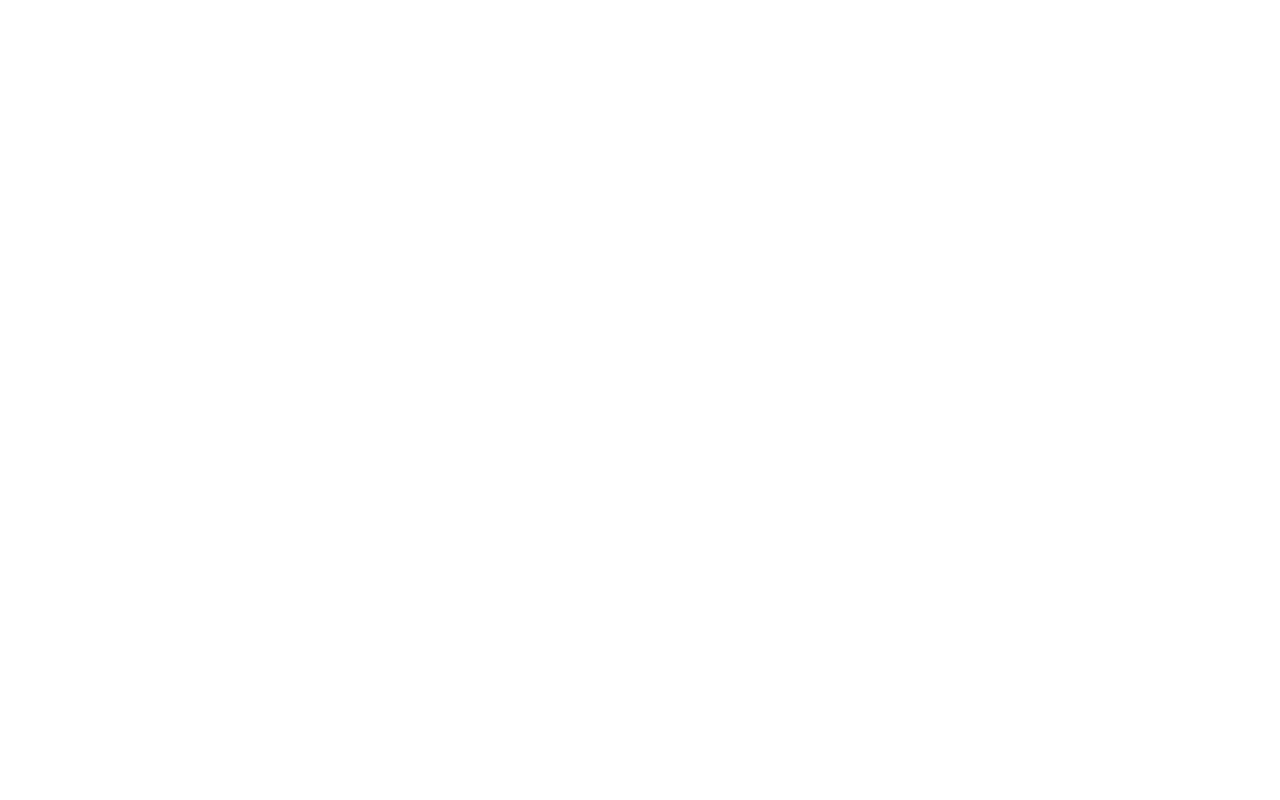
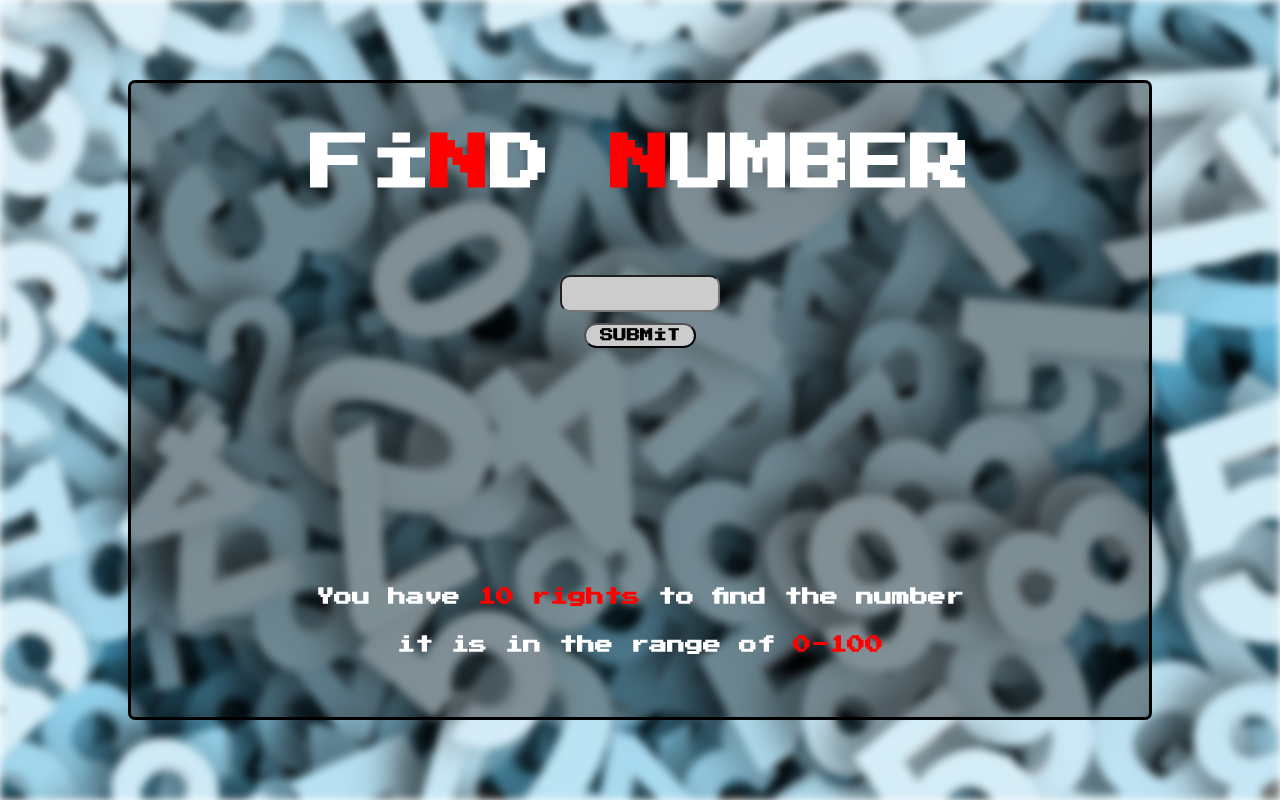
Before and after one commit to yamanadam/FindNumber-Proje-11, a plain HTML site: page index.html in a window 1280 px wide. Drawn offline with Linux system fonts and the light colour scheme.

Commit message:
HTML-CSS finish

```diff
--- a/index.html
+++ b/index.html
@@ -19,6 +19,31 @@
     <title>FindNumber</title>
   </head>
   <body>
+    <div class="bg-image"></div>
+    <div class="container">
+      <header>
+        <div class="header">
+          <h1>Fİ<span>N</span>D<span> N</span>UMBER</h1>
+        </div>
+      </header>
+      <main>
+        <form action="#">
+          <div class="number">
+            <input type="number" name="number" id="number" />
+          </div>
+          <div>
+            <button type="submit" class="submit" id="Submit">SUBMİT</button>
+          </div>
+          <ul class="res" id="res"></ul>
+        </form>
+      </main>
+
+      <footer>
+        <p>You have <span>10 rights </span> to find the number</p>
+        <br />
+        <p>it is in the range of <span>0-100</span></p>
+      </footer>
+    </div>
     <script src="app.js"></script>
   </body>
 </html>
--- a/style.css
+++ b/style.css
@@ -3,3 +3,79 @@
   padding: 0;
   box-sizing: border-box;
 }
+
+.bg-image {
+  height: 100vh;
+  background-image: url(./img/pay-1036469_960_720.jpg);
+  background-position: center;
+  background-repeat: no-repeat;
+  background-size: cover;
+  filter: blur(4px);
+}
+
+.container {
+  height: 80vh;
+  position: absolute;
+  top: 50%;
+  left: 50%;
+  transform: translate(-50%, -50%);
+  z-index: 2;
+  width: 80%;
+  padding: 20px;
+  text-align: center;
+  background-color: rgba(0, 0, 0, 0.4); /* Black w/opacity/see-through */
+  color: white;
+  font-weight: bold;
+  border: 3px solid black;
+  border-radius: 7px;
+  font-family: "Press Start 2P", cursive;
+  font-size: 30px;
+}
+
+.header {
+  padding: 2rem;
+}
+
+main {
+  margin-top: 3rem;
+}
+
+.number input {
+  width: 10rem;
+  height: 2.3rem;
+  font-size: 30px;
+  border-radius: 10px;
+  text-align: center;
+  background-color: #ccc;
+  color: red;
+  font-family: "Press Start 2P", cursive;
+}
+
+.submit {
+  width: 7rem;
+  height: 1.6rem;
+  border-radius: 15px;
+  background-color: #ccc;
+  font-weight: 700;
+  font-family: "Press Start 2P", cursive;
+  cursor: pointer;
+  transition: all 0.2s;
+}
+
+.submit:hover {
+  background-color: red;
+  color: white;
+  transform: scale(1.1);
+}
+
+.res {
+  height: 30vh;
+}
+
+footer p {
+  font-size: 18px;
+}
+
+span {
+  color: red;
+}
```
